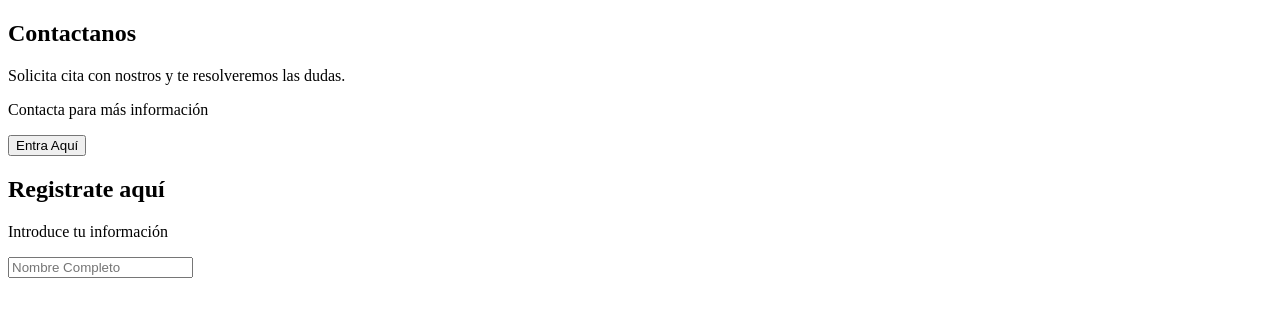
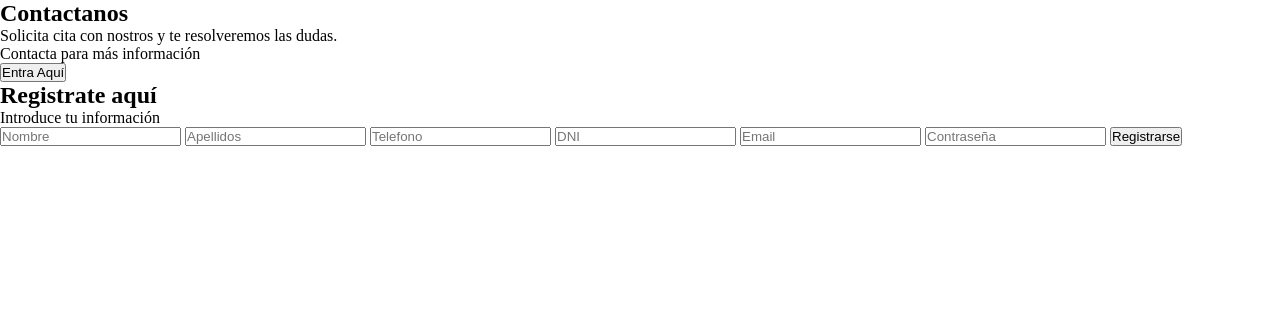
Before and after one commit to Alejandro-Dopico/Clinica-Montalban, a PHP site: page /login.html in a window 1280 px wide. Shown: the top 317 px of the page. Run offline with PHP 8.4, Linux system fonts and the light colour scheme; some web fonts are replaced.

Commit message:
Actualizamos el html y css respectivo de la web

```diff
--- a/login.html
+++ b/login.html
@@ -5,7 +5,7 @@
     <meta http-equiv="X-UA-Compatible" content="IE=edge"/>
     <meta name="viewport" content="width=device-width, initial-scale=1.0">
     <title>Formulario de registro/inicio sesion</title>
-    <link rel="stylesheet" href="style.css">
+    <link rel="stylesheet" href="login_style.css">
     <link href="https://db.onlinewebfonts.com/c/150037e11f159dca84bc4c04549094b6?family=Averta-Regular" rel="stylesheet">
 </head>
 <body>
@@ -26,11 +26,27 @@
                 <p>Introduce tu información</p>
                 <form>
                     <label for="">
-                        <i class='bx bx-user'></i>
-                        <input type="text" placeholder="Nombre Completo">
+                        <i class='bx bx-user-circle'></i>
+                        <input type="text" placeholder="Nombre">
+                        <input type="text" placeholder="Apellidos">
                     </label>
-                    <label for=""></label>
-                    <label for=""></label>
+                    <label for="">
+                        <i class='bx bx-phone-call'></i>
+                        <input type="text" placeholder="Telefono">
+                    </label>
+                    <label for="">
+                        <i class='bx bx-sidebar'></i>
+                        <input type="text" placeholder="DNI">
+                    </label>
+                    <label for="">
+                        <i class='bx bx-envelope' ></i>
+                        <input type="text" placeholder="Email">
+                    </label>
+                    <label for="">
+                        <i class='bx bx-lock' ></i>
+                        <input type="text" placeholder="Contraseña">
+                    </label>
+                    <input type="submit" value="Registrarse">
                 </form>
             </div>
         </div>
--- /dev/null
+++ b/login_style.css
@@ -0,0 +1,9 @@
+* {
+    padding: 0;
+    margin: 0;
+    box-sizing: border-box;
+}
+
+html{
+    font-family: 'Averta-Regular';
+}
```
Also changed, not shown: index.html (+17 -9 lines), style.css (+36 -2 lines).
